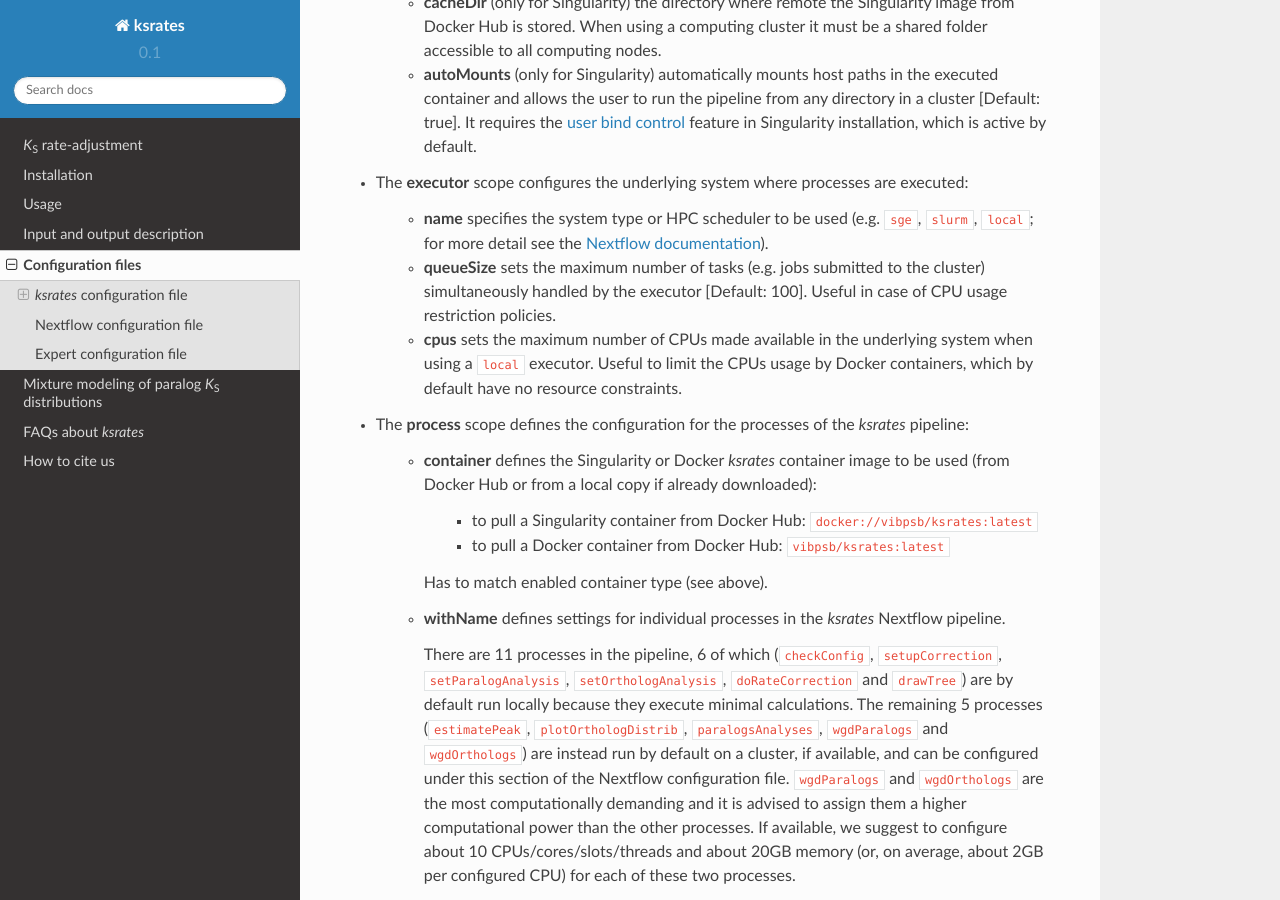
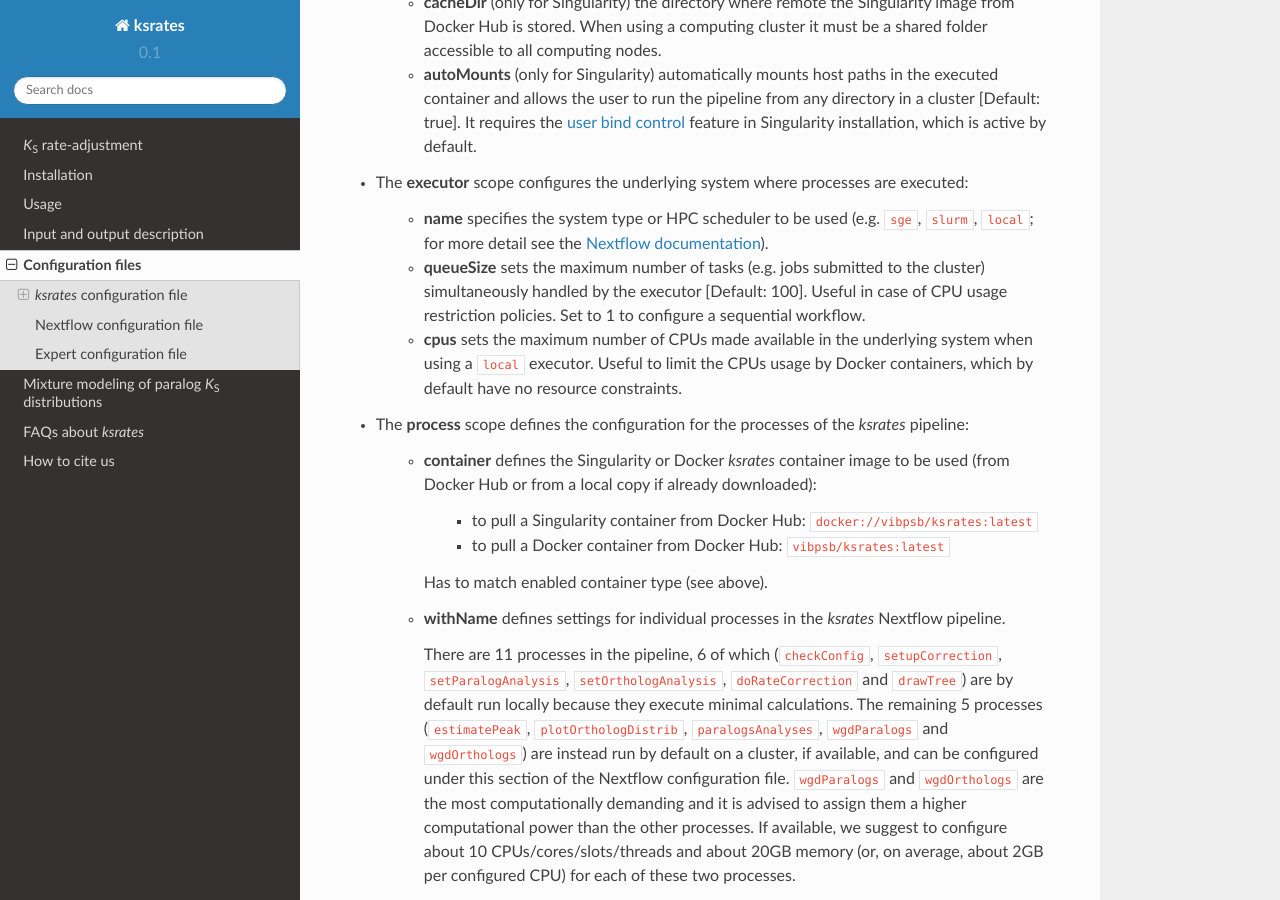
Before and after one commit to VIB-PSB/ksrates, a Sphinx documentation site: the page built from doc/source/configuration.rst, in a window 1280 px wide and 900 px high, scrolled down 4817 px. Built offline with Sphinx 7.4.7 and the Read the Docs theme 2.0.0, drawn with Linux system fonts in a browser that asks for light colours.

Commit message:
Docs: queueSize set to 1 for sequential workflow

```diff
--- a/doc/source/configuration.rst
+++ b/doc/source/configuration.rst
@@ -167,7 +167,7 @@ The Nextflow configuration file is used to configure various settings for the *k
 * The **executor** scope configures the underlying system where processes are executed:
 
     * **name** specifies the system type or HPC scheduler to be used (e.g. ``sge``, ``slurm``, ``local``; for more detail see the `Nextflow documentation <https://www.nextflow.io/docs/latest/executor.html>`__).
-    * **queueSize** sets the maximum number of tasks (e.g. jobs submitted to the cluster) simultaneously handled by the executor [Default: 100]. Useful in case of CPU usage restriction policies.
+    * **queueSize** sets the maximum number of tasks (e.g. jobs submitted to the cluster) simultaneously handled by the executor [Default: 100]. Useful in case of CPU usage restriction policies. Set to 1 to configure a sequential workflow.
     * **cpus** sets the maximum number of CPUs made available in the underlying system when using a ``local`` executor. Useful to limit the CPUs usage by Docker containers, which by default have no resource constraints.
 
 * The **process** scope defines the configuration for the processes of the *ksrates* pipeline:
```
